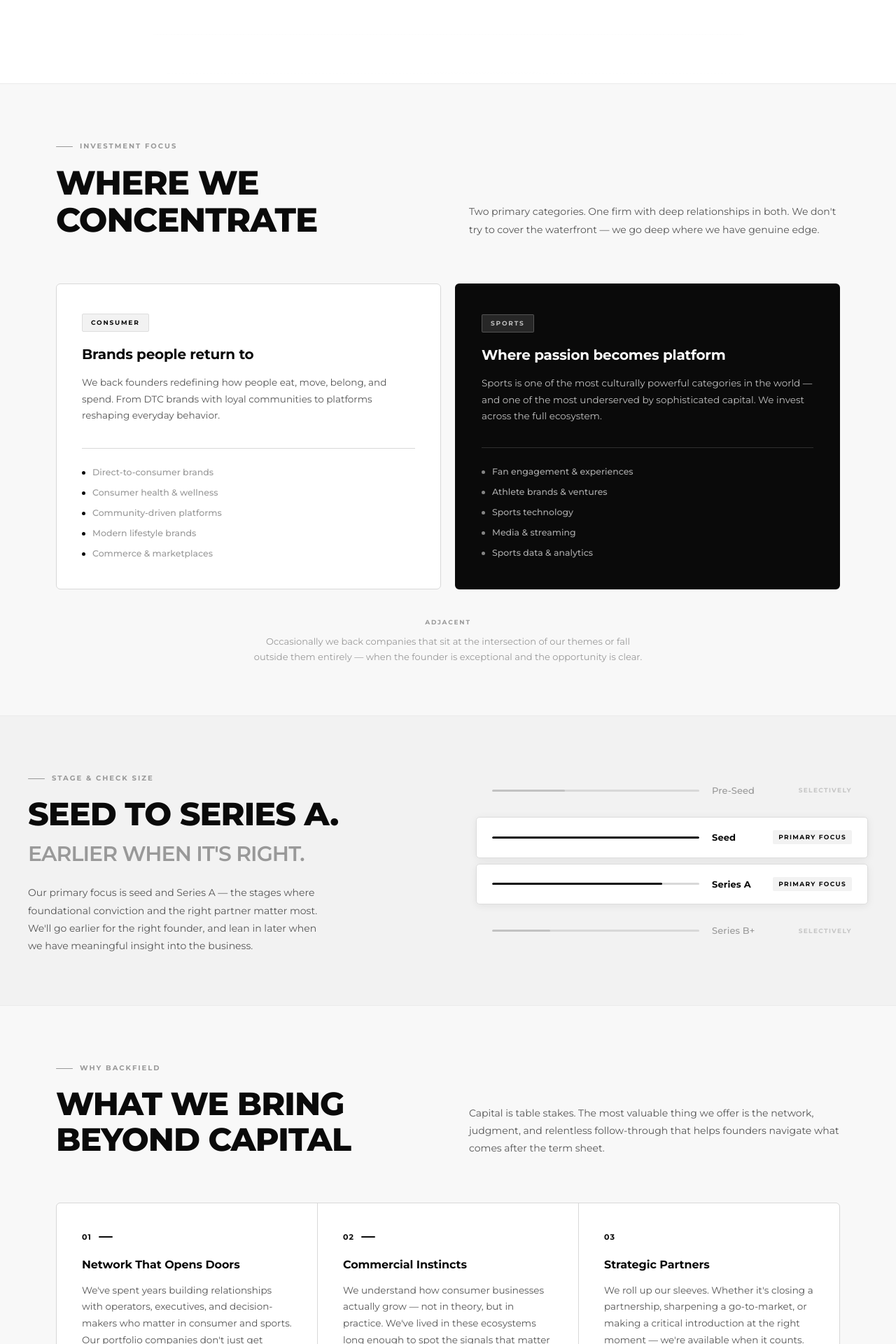
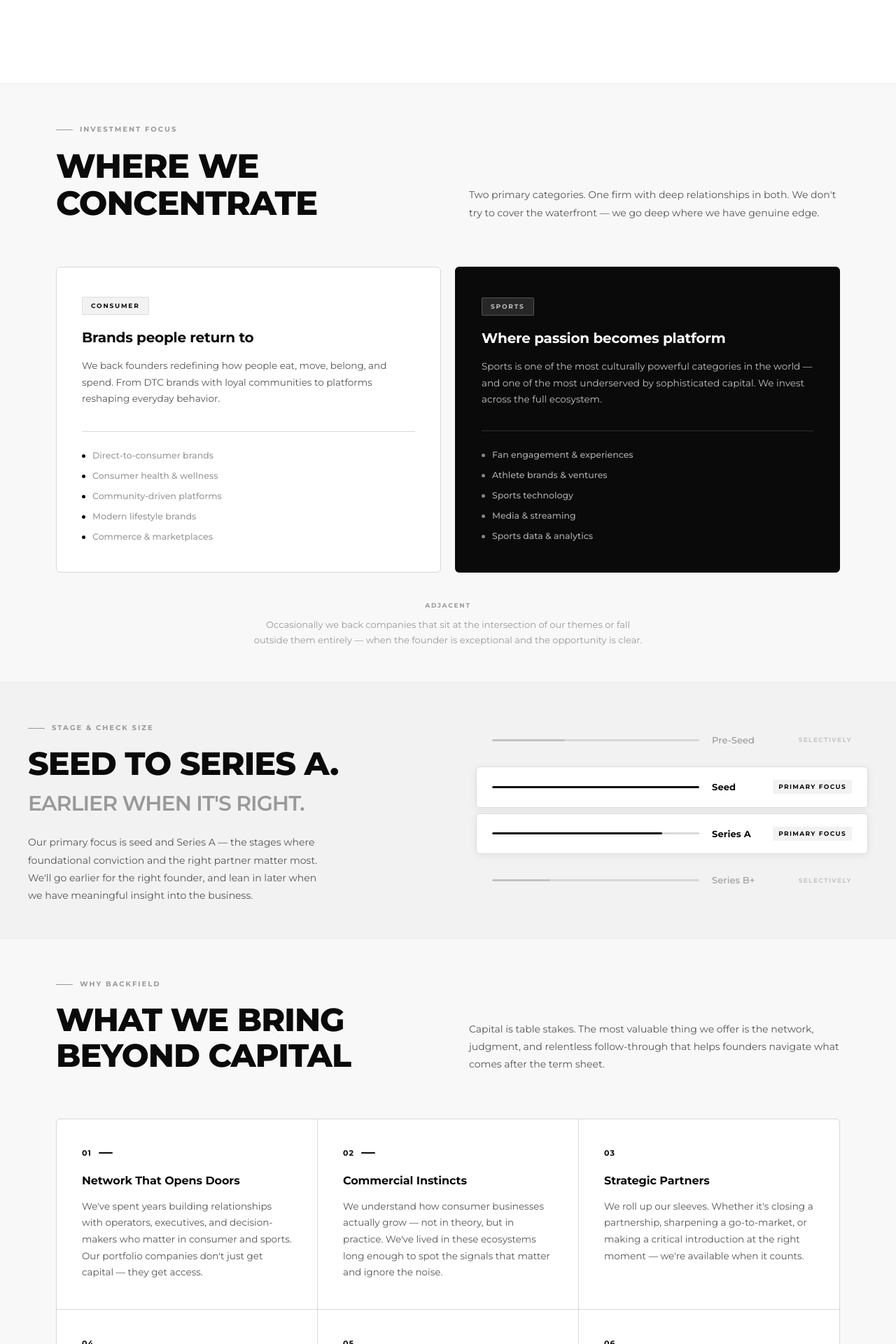
Before and after one commit to Ryano1221/backfield-ventures, a Next.js app: page / in a window 1280 px wide. Shown: the part 680-2600 px from the top of the page at 70% size. Built offline with nearby package versions, Linux system fonts and the light colour scheme.

Commit message:
Reduce section padding to 48px

```diff
--- a/src/components/Contact.tsx
+++ b/src/components/Contact.tsx
@@ -30,7 +30,7 @@ export default function Contact() {
       id="contact"
       style={{
         background: "var(--color-blue)",
-        padding: "72px 40px",
+        padding: "48px 40px",
       }}
     >
       <div style={{ maxWidth: "1200px", margin: "0 auto" }}>
--- a/src/components/Focus.tsx
+++ b/src/components/Focus.tsx
@@ -36,7 +36,7 @@ export default function Focus() {
     <section
       id="focus"
       style={{
-        padding: "72px 40px",
+        padding: "48px 40px",
         maxWidth: "1200px",
         margin: "0 auto",
       }}
--- a/src/components/Philosophy.tsx
+++ b/src/components/Philosophy.tsx
@@ -23,7 +23,7 @@ export default function Philosophy() {
       style={{
         background: "var(--color-surface)",
         borderTop: "1px solid var(--color-border-light)",
-        padding: "72px 40px",
+        padding: "48px 40px",
       }}
     >
       <div style={{ maxWidth: "1200px", margin: "0 auto" }}>
--- a/src/components/Stage.tsx
+++ b/src/components/Stage.tsx
@@ -12,7 +12,7 @@ export default function Stage() {
         background: "var(--color-blue-faint)",
         borderTop: "1px solid var(--color-border-light)",
         borderBottom: "1px solid var(--color-border-light)",
-        padding: "72px 40px",
+        padding: "48px 40px",
       }}
     >
       <div
--- a/src/components/WhyBackfield.tsx
+++ b/src/components/WhyBackfield.tsx
@@ -38,7 +38,7 @@ export default function WhyBackfield() {
     <section
       id="why"
       style={{
-        padding: "72px 40px",
+        padding: "48px 40px",
         maxWidth: "1200px",
         margin: "0 auto",
       }}
```
